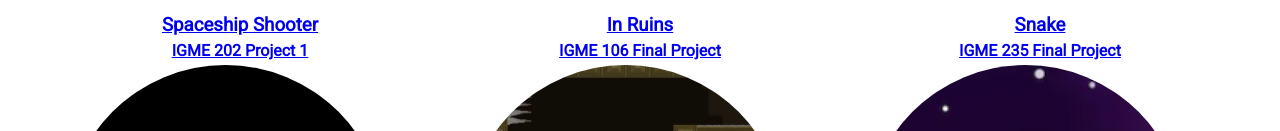
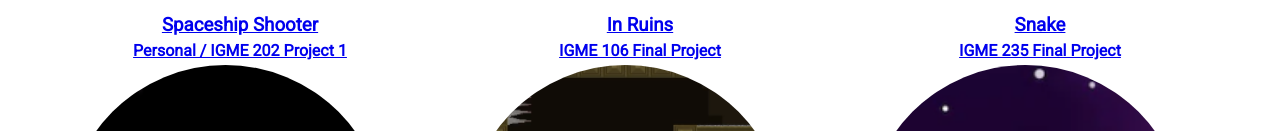
Before and after one commit to KitKirby21/IGME-235, a plain HTML site: page Project1/index.html in a window 1280 px wide. Shown: the part 413-544 px from the top of the page. Drawn offline with Linux system fonts and the light colour scheme.

Commit message:
Changed Spaceship Shooter to be a personal project as well as a class project

```diff
--- a/Project1/index.html
+++ b/Project1/index.html
@@ -43,7 +43,7 @@
                 <div id="project-1">
                     <a href="https://igme-202-2221.github.io/project-1-KitKirby21/" target="_blank">
                         <h3>Spaceship Shooter</h3>
-                        <h4>IGME 202 Project 1</h4>
+                        <h4>Personal / IGME 202 Project 1</h4>
                     </a>
                     <img src="media/SHMUP_project.png" alt="Mistake">
                     <p>This 2D Shooter is a spaceship simulator made in Unity where the player is given the ability to
```
